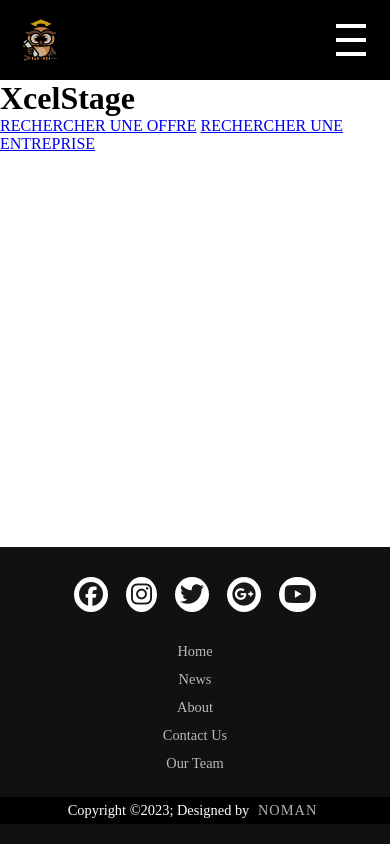
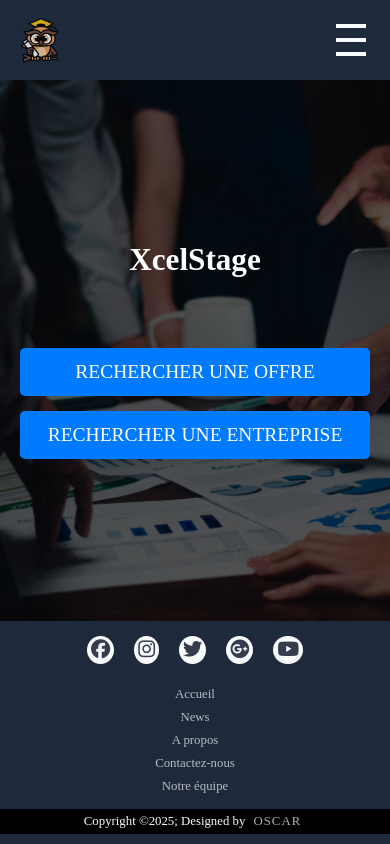
Before and after one commit to HeXiSs96/Xcelstage, a PHP site: page / in a window 390 px wide. Run offline with PHP 8.4, Linux system fonts and the light colour scheme; a stand-in replaces the project's code that opens the database connection.

Commit message:
enfin un accueil digne de ce nom

```diff
--- a/app/views/footer.php
+++ b/app/views/footer.php
@@ -6,7 +6,7 @@
 <head>
     <meta charset="UTF-8">
     <meta name="viewport" content="width=device-width, initial-scale=1.0">
-    <link rel="stylesheet" href="/Xcelstage/public/CSS/footer.css"> <!-- Lien vers ton fichier CSS du footer -->
+    <link rel="stylesheet" href="../public/CSS/footer.css"> <!-- Lien vers ton fichier CSS du footer -->
     <link rel="stylesheet" href="https://cdnjs.cloudflare.com/ajax/libs/font-awesome/6.5.1/css/all.min.css" integrity="sha512-DTOQO9RWCH3ppGqcWaEA1BIZOC6xxalwEsw9c2QQeAIftl+Vegovlnee1c9QX4TctnWMn13TZye+giMm8e2LwA==" crossorigin="anonymous" referrerpolicy="no-referrer" />
     <title>Pied de page</title>
 </head>
@@ -22,16 +22,16 @@
             </div>
             <div class="footerNav">
                 <ul>
-                    <li><a href="#">Home</a></li>
+                    <li><a href="#">Accueil</a></li>
                     <li><a href="#">News</a></li>
-                    <li><a href="#">About</a></li>
-                    <li><a href="#">Contact Us</a></li>
-                    <li><a href="#">Our Team</a></li>
+                    <li><a href="#">A propos</a></li>
+                    <li><a href="#">Contactez-nous</a></li>
+                    <li><a href="#">Notre équipe</a></li>
                 </ul>
             </div>
         </div>
         <div class="footerBottom">
-            <p>Copyright &copy;2023; Designed by <span class="designer">Noman</span></p>
+            <p>Copyright &copy;2025; Designed by <span class="designer">Oscar</span></p>
         </div>
     </footer>
 </body>
--- a/app/views/header.php
+++ b/app/views/header.php
@@ -6,7 +6,7 @@
 <head>
     <meta charset="UTF-8">
     <meta name="viewport" content="width=device-width, initial-scale=1.0">
-    <link rel="stylesheet" href="/Xcelstage/public/CSS/header.css"> <!-- Le fichier CSS spécifique au header -->
+    <link rel="stylesheet" href="../public/CSS/header.css"> <!-- Le fichier CSS spécifique au header -->
     <title>XcelStage</title>
     <link rel="icon" type="image/png" href="image/logo-png.png">
 </head>
@@ -20,10 +20,9 @@
     <!-- Navigation -->
     <nav>
         <ul>
-            <li><a href="index.php">Accueil</a></li>
-            <li><a href="../app/views/entreprises.php">Entreprises</a></li>
-            <li><a href="../app/views/offres.php">Offres</a></li>
-            <li><a href="../app/views/contact.php">Contactez-nous</a></li>
+            <li><a href="../public/index.php">Accueil</a></li>
+            <li><a href="entreprises.php">Entreprises</a></li>
+            <li><a href="offres.php">Offres</a></li>
             <li><a href="../app/views/login.php">Connexion</a></li>
         </ul>
     </nav>
@@ -36,6 +35,6 @@
     </div>
 </header>
 
-<script src="/Xcelstage/public/JS/header.js"></script>
+<script src="JS/header.js"></script>
 </body>
 </html>
--- a/public/CSS/footer.css
+++ b/public/CSS/footer.css
@@ -11,15 +11,15 @@
 }
 
 footer {
-    background-color: #111;
+    background-color: #1E293B; /* Bleu nuit */
     width: 100%;
-    padding: 20px 0;
+    padding: 10px 0; /* Réduction de padding */
 }
 
 /* Conteneur du footer */
 .footerContainer {
     width: 100%;
-    padding: 20px; /* Réduction des paddings */
+    padding: 10px 0; /* Réduction du padding */
     display: flex;
     flex-direction: column;
     align-items: center;
@@ -30,38 +30,38 @@
 .socialIcons {
     display: flex;
     justify-content: center;
-    gap: 10px; /* Espacement entre les icônes */
-    margin-bottom: 20px; /* Plus d'espace sous les icônes */
+    gap: 15px; /* Réduction de l'espacement */
+    margin-bottom: 10px; /* Réduction de l'espace sous les icônes */
 }
 
 .socialIcons a {
     text-decoration: none;
-    padding: 6px; /* Réduction des icônes */
-    background-color: white;
+    padding: 4px; /* Réduction de taille des icônes */
+    background-color: #F8FAFC; /* Blanc cassé */
     margin: 0;
     border-radius: 50%;
 }
 
 .socialIcons a i {
-    font-size: 1.5em;
-    color: black;
+    font-size: 1.2em; /* Réduction de la taille des icônes */
+    color: #1E293B; /* Bleu nuit */
     opacity: 0.9;
 }
 
 /* Hover sur les icônes sociales */
 .socialIcons a:hover {
-    background-color: #111;
+    background-color: #3B82F6; /* Bleu acier */
     transition: 0.5s;
 }
 
 .socialIcons a:hover i {
-    color: white;
+    color: #F8FAFC; /* Blanc cassé */
     transition: 0.5s;
 }
 
 /* Navigation du footer */
 .footerNav {
-    margin: 15px 0;
+    margin: 10px 0; /* Réduction de la marge */
     width: 100%;
 }
 
@@ -69,13 +69,13 @@
     display: flex;
     justify-content: center;
     list-style-type: none;
-    gap: 20px;
+    gap: 15px; /* Réduction de l'espacement */
 }
 
 .footerNav ul li a {
-    color: white;
+    color: #F8FAFC; /* Blanc cassé */
     text-decoration: none;
-    font-size: 1em;
+    font-size: 0.9em; /* Réduction de la taille de la police */
     opacity: 0.7;
     transition: 0.5s;
 }
@@ -86,11 +86,11 @@
 
 /* Section footer bottom */
 .footerBottom {
-    background-color: #000;
-    padding: 10px;
+    background-color: #000; /* Noir */
+    padding: 5px; /* Réduction de padding */
     text-align: center;
-    font-size: 0.9em;
-    color: white;
+    font-size: 0.8em; /* Réduction de la taille de la police */
+    color: #F8FAFC; /* Blanc cassé */
 }
 
 .designer {
@@ -104,29 +104,29 @@
 /* Responsive pour footer */
 @media (max-width: 700px) {
     .footerContainer {
-        padding: 10px; /* Réduction du padding */
+        padding: 5px; /* Réduction du padding */
     }
 
     /* Icônes sociales */
     .socialIcons {
-        gap: 8px; /* Réduction de l'espacement */
-        margin-bottom: 15px; /* Réduction de l'espace sous les icônes */
+        gap: 10px; /* Réduction de l'espacement */
+        margin-bottom: 10px; /* Réduction de l'espace sous les icônes */
     }
 
     .socialIcons a {
-        padding: 5px; /* Réduction de la taille des icônes */
+        padding: 4px; /* Réduction de la taille des icônes */
         margin: 0 5px; /* Espacement réduit entre les icônes */
     }
 
     /* Navigation du footer */
     .footerNav ul {
         flex-direction: column;
-        gap: 10px; /* Moins d'espacement entre les éléments */
+        gap: 5px; /* Réduction de l'espacement entre les éléments */
     }
 
     .footerNav ul li a {
-        font-size: 0.9em; /* Texte plus petit sur petits écrans */
-        padding: 10px; /* Réduction de l'espace autour des liens */
+        font-size: 0.8em; /* Réduction de la taille de la police sur mobile */
+        padding: 8px; /* Réduction de l'espace autour des liens */
     }
 
     /* Footer bottom */
--- a/public/CSS/header.css
+++ b/public/CSS/header.css
@@ -10,8 +10,8 @@
     display: flex;
     align-items: center;
     justify-content: space-between;
-    padding: 15px 5%;
-    background-color: #000;
+    padding: 20px 5%;
+    background-color: #1E293B; /* Bleu nuit */
     height: 80px;
     width: 100%;
     position: relative;
@@ -47,19 +47,18 @@
 /* Liens de navigation */
 nav ul li a {
     text-decoration: none;
-    color: white;
+    color: #F8FAFC; /* Blanc cassé */
     font-weight: bold;
     transition: 0.3s;
     padding: 10px 15px;
     border-radius: 5px;
 }
 
-/* Quand le bouton devient blanc */
+/* Quand le bouton devient bleu acier */
 nav ul li a:hover {
-    background-color: rgb(255, 255, 255);
-    color: black; /* Changement de couleur du texte */
+    background-color: #3B82F6; /* Bleu acier */
+    color: #F8FAFC; /* Blanc cassé */
 }
-
 
 /* Menu Burger */
 .burger {
@@ -72,7 +71,7 @@
 .burger div {
     width: 30px;
     height: 4px;
-    background-color: white;
+    background-color: #F8FAFC; /* Blanc cassé */
     margin: 5px;
 }
 
@@ -97,7 +96,7 @@
         top: 10px;
         right: 0;
         width: 200px;
-        background-color: #000;
+        background-color: #1E293B; /* Bleu nuit */
         padding: 15px 0;
         border-radius: 10px;
         text-align: center;
--- a/public/CSS/style.css
+++ b/public/CSS/style.css
@@ -0,0 +1,93 @@
+/* Style pour le contenu principal */
+main {
+    display: flex;
+    justify-content: center;
+    align-items: center;
+    height: calc(100vh - 80px); /* Ajuste la hauteur pour laisser de la place à l'en-tête */
+    background-image: linear-gradient(rgba(0, 0, 0, 0.6), rgba(0, 0, 0, 0.6)), url(/Test2/image/back.jpg); /* Image en fond avec un dégradé */
+    background-size: cover;
+    background-position: center;
+    color: white; /* Texte en blanc pour contraster avec l'image */
+}
+
+.principale {
+    max-width: 144rem;
+    width: 100%;
+    text-align: center;
+    padding: 20px;
+}
+
+.titre {
+    margin-bottom: 70px; /* Espace entre le titre et les boutons */
+}
+
+.titre h1 {
+    font-size: 3rem;
+    color: white;
+}
+
+.bouton {
+    display: flex;
+    justify-content: center;
+    gap: 20px;
+}
+
+.bouton a {
+    color: white;
+    background-color: #007bff;
+    text-decoration: none;
+    border: 1px solid transparent;
+    padding: 10px 20px;
+    font-size: 1.2rem;
+    text-transform: uppercase;
+    border-radius: 5px;
+    transition: background-color 0.3s ease, color 0.3s ease;
+}
+
+.bouton a:hover {
+    background-color: #0056b3;
+    color: white;
+}
+
+/* Responsive Design */
+
+/* Écrans moyens (tablettes et petits laptops) */
+@media screen and (max-width: 1024px) {
+    .principale {
+        padding: 0 10%;
+    }
+
+    .titre h1 {
+        font-size: 5vw;
+    }
+
+    .bouton a {
+        padding: 8% 12%;
+        font-size: 4vw;
+    }
+}
+
+/* Écrans petits (mobiles) */
+@media screen and (max-width: 768px) {
+    main {
+        flex-direction: column;
+    }
+
+    .principale {
+        padding: 0 20px;
+    }
+
+    .titre h1 {
+        font-size: 8vw;
+    }
+
+    .bouton {
+        flex-direction: column;
+        gap: 15px;
+    }
+
+    .bouton a {
+        padding: 12px 25px;
+        font-size: 5vw;
+    }
+}
--- a/public/JS/script.js
+++ b/public/JS/script.js
@@ -1,8 +1,15 @@
-// Fonction pour ouvrir et fermer le menu burger
-function toggleMenu() {
-    const burger = document.querySelector('.burger');
-    const menu = document.querySelector('ul');
-
-    burger.classList.toggle('open');
-    menu.classList.toggle('open');
-}
+document.addEventListener("DOMContentLoaded", function () {
+    fetch("check_session.php") // Vérifie la connexion côté serveur
+        .then(response => response.json())
+        .then(data => {
+            const authButton = document.getElementById("authButton");
+            if (data.loggedIn) {
+                authButton.textContent = "Mon Compte";
+                authButton.onclick = () => window.location.href = "mon_compte.php";
+            } else {
+                authButton.textContent = "Connexion";
+                authButton.onclick = () => window.location.href = "login.php";
+            }
+        })
+        .catch(error => console.error("Erreur :", error));
+});
--- a/public/index.php
+++ b/public/index.php
@@ -1,7 +1,10 @@
 <?php
 // Inclure l'en-tête pour éviter la répétition sur plusieurs pages
-include('../app/views/header.php');
+include("../app/views/header.php");
 ?>
+
+<!-- Lien vers le fichier CSS -->
+<link rel="stylesheet" href="/Xcelstage/public/CSS/style.css">
 
 <main>
     <!-- Contenu spécifique à la page d'accueil -->
@@ -18,7 +21,7 @@
 
 <?php
 // Inclure le pied de page pour éviter la répétition sur plusieurs pages
-include('../app/views/footer.php');
+include("../app/views/footer.php");
 ?>
 
-<script src="/Test2/JS/script.js"></script>
+<script src="/public/JS/script.js"></script>
```
Also changed, not shown: 2 other files.
